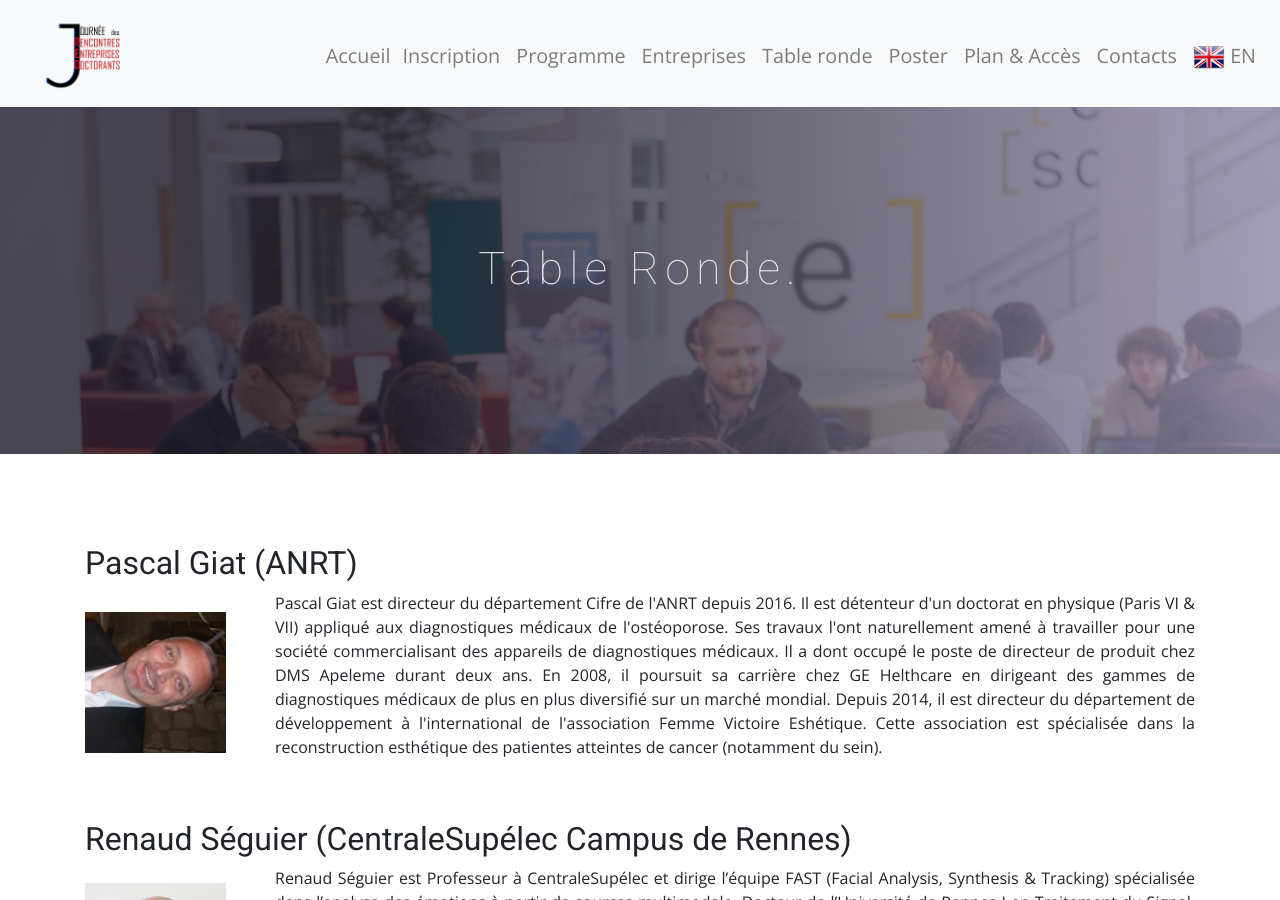
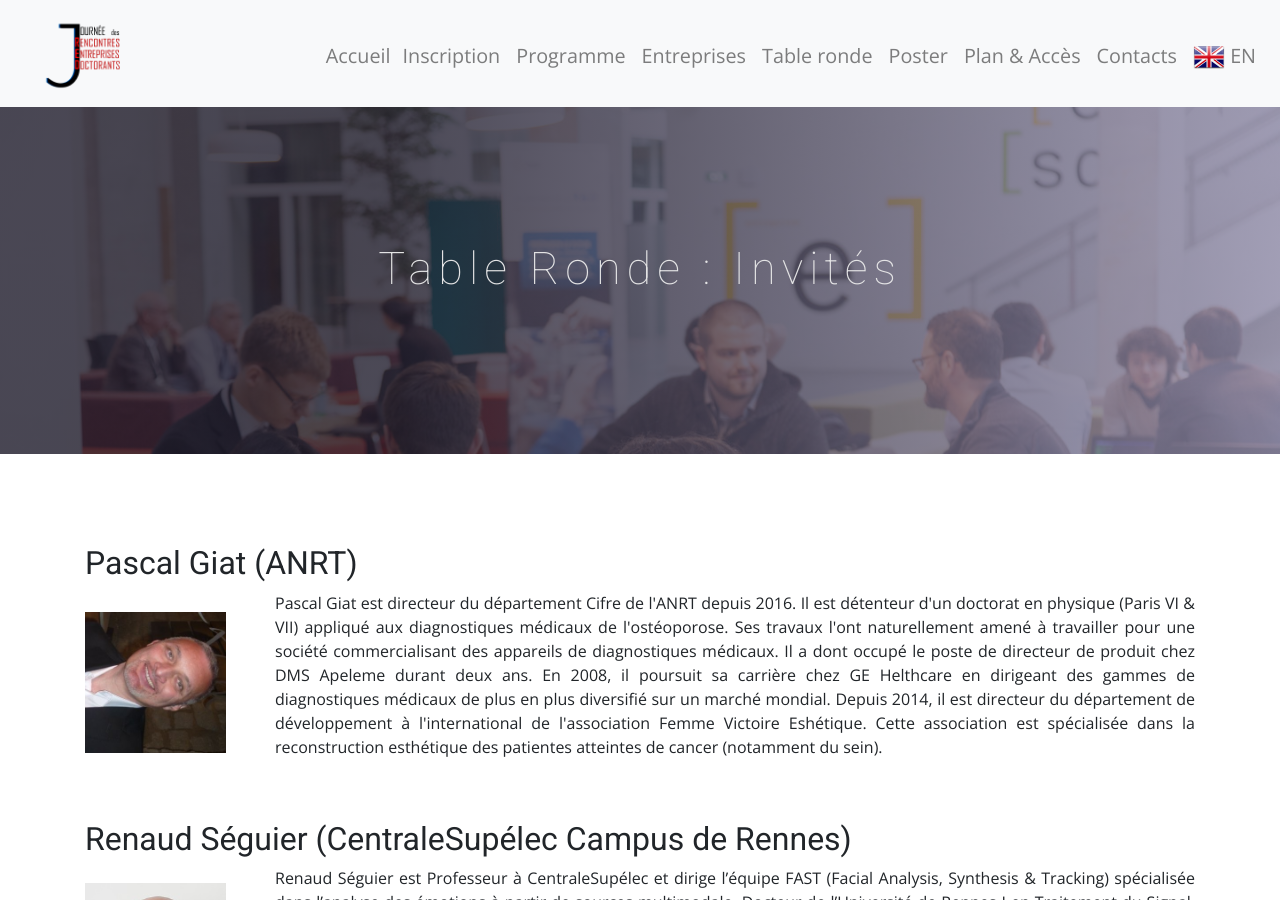
Before and after one commit to caradoc-paris-saclay/caradoc, a Jekyll site: the page built from table_ronde.html, in a window 1280 px wide and 900 px high. Built offline with Jekyll 4.4.1, drawn with Linux system fonts in a browser that asks for light colours; some web fonts are replaced.

Commit message:
upadate titre

```diff
--- a/table_ronde.html
+++ b/table_ronde.html
@@ -10,7 +10,7 @@ permalink: /table_ronde/
         <div class="row">
             <div class="col-md-12">
                 <div class="block">
-                    <h1>Table Ronde.</h1>
+                    <h1>Table Ronde : invités</h1>
                 </div>
             </div>
         </div>
```
